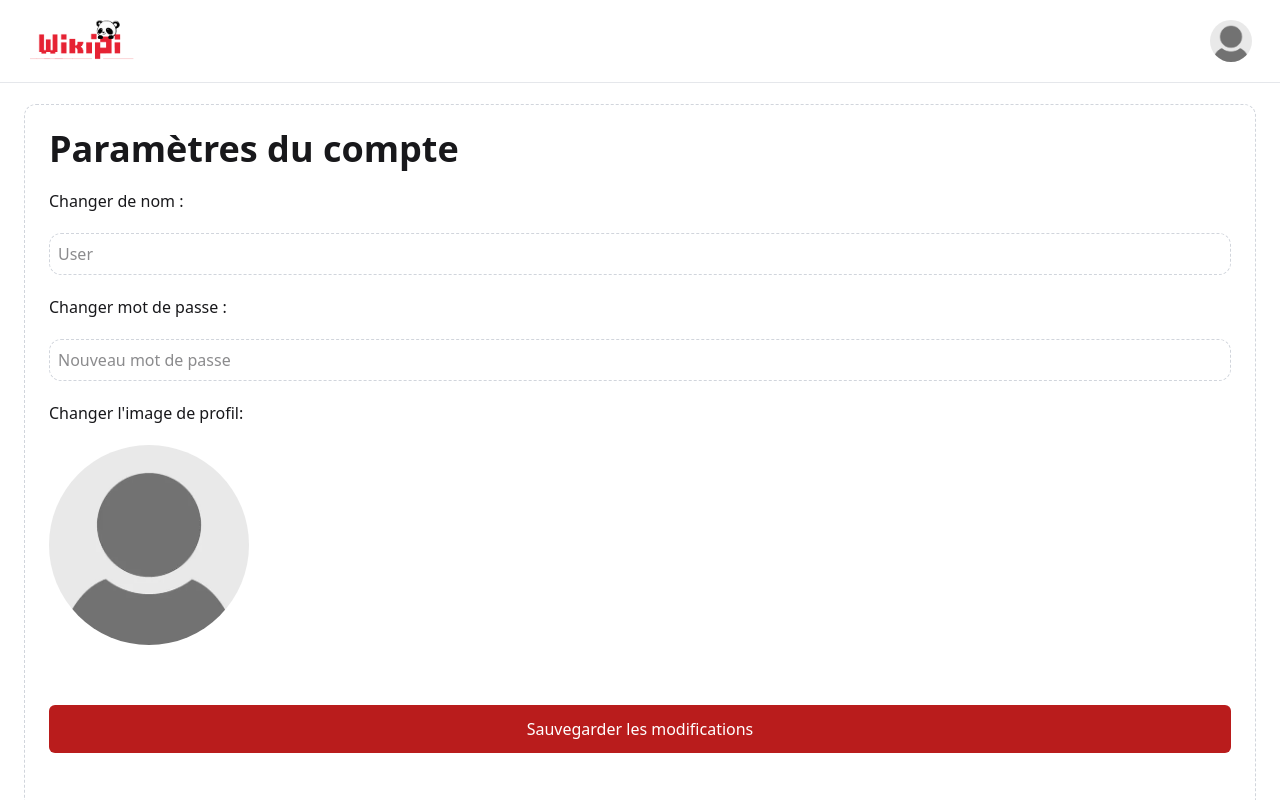
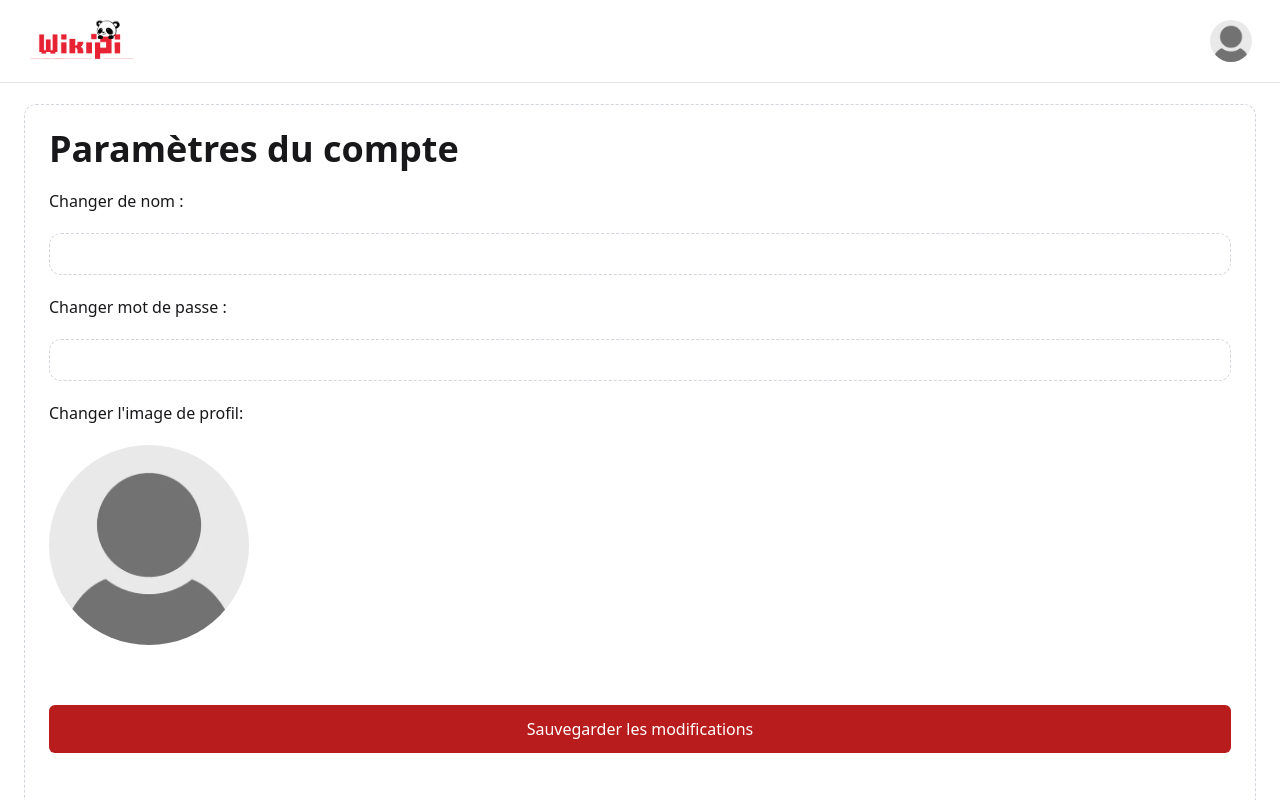
Before and after one commit to LiamOgu/wikipi, a React (Vite) app in the folder frontend/: page /settings in a window 1280 px wide. Shown: the top 800 px of the page. Built offline with nearby package versions, Linux system fonts and the light colour scheme.

Commit message:
useState added to settings form

```diff
--- a/frontend/src/components/Settings/SettingsPage.jsx
+++ b/frontend/src/components/Settings/SettingsPage.jsx
@@ -1,8 +1,17 @@
+import { useState } from "react";
 import { useAuth } from "../../hooks/useAuth";
 import user from "../../assets/default-user-icon.webp";
 
 const SettingsPage = () => {
   const { user: authUser } = useAuth();
+  const [name, setName] = useState(authUser?.user.name);
+  const [password, setPassword] = useState("");
+
+  const handleSubmit = async (e) => {
+    e.preventDefault();
+
+    // appel API ici
+  };
 
   return (
     <div className="flex flex-col gap-5">
@@ -11,14 +20,15 @@ const SettingsPage = () => {
         <h2>Changer de nom :</h2>
         <input
           type="text"
-          placeholder={authUser?.user.name || "User"}
+          value={name}
+          onChange={(e) => setName(e.target.value)}
           className="border p-2 rounded-xl border-dashed border-gray-300"
         />
 
         <h2>Changer mot de passe :</h2>
         <input
-          type="text"
-          placeholder="Nouveau mot de passe"
+          value={password}
+          onChange={(e) => setPassword(e.target.value)}
           className="border p-2 rounded-xl border-dashed border-gray-300"
         />
         <h2>Changer l'image de profil:</h2>
```
